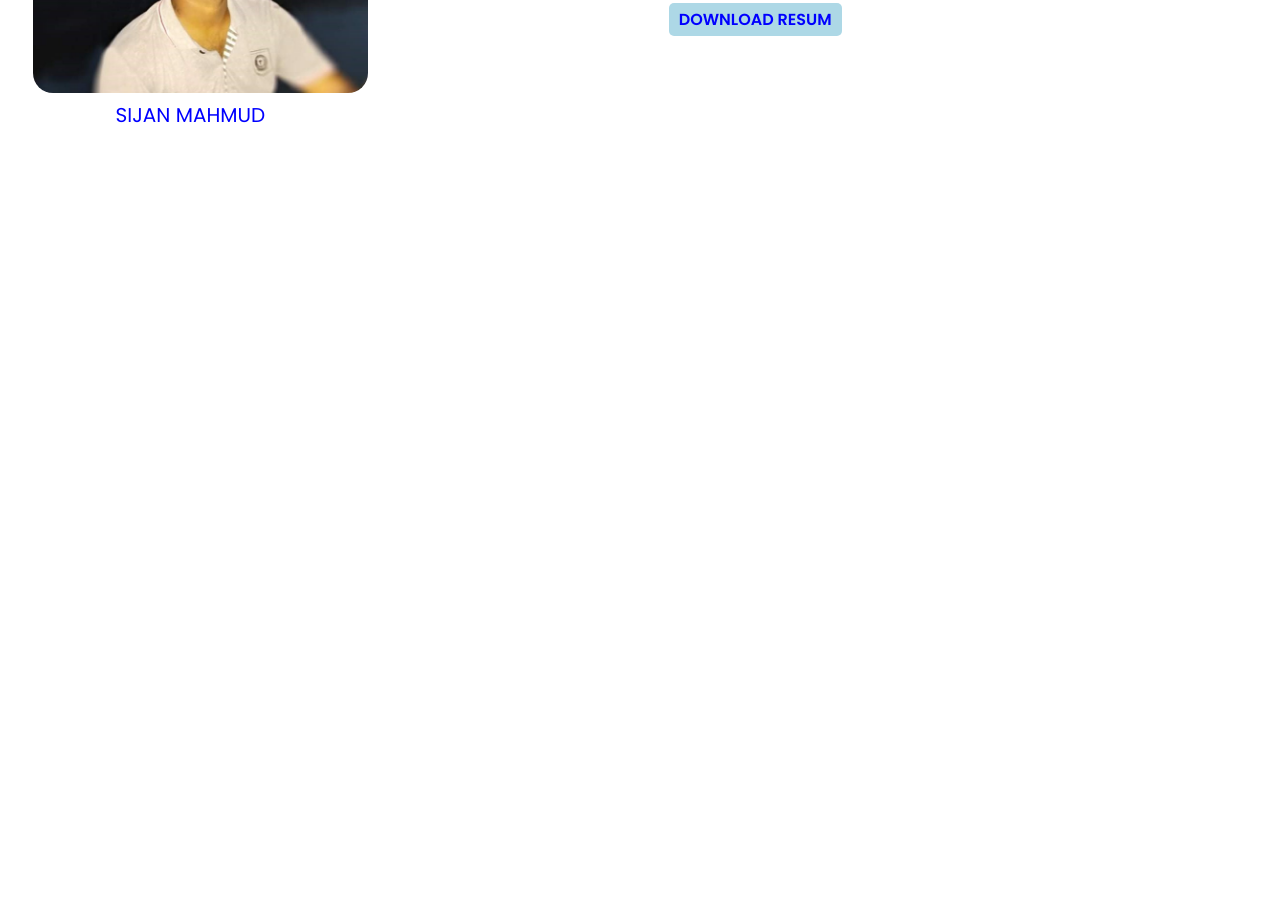
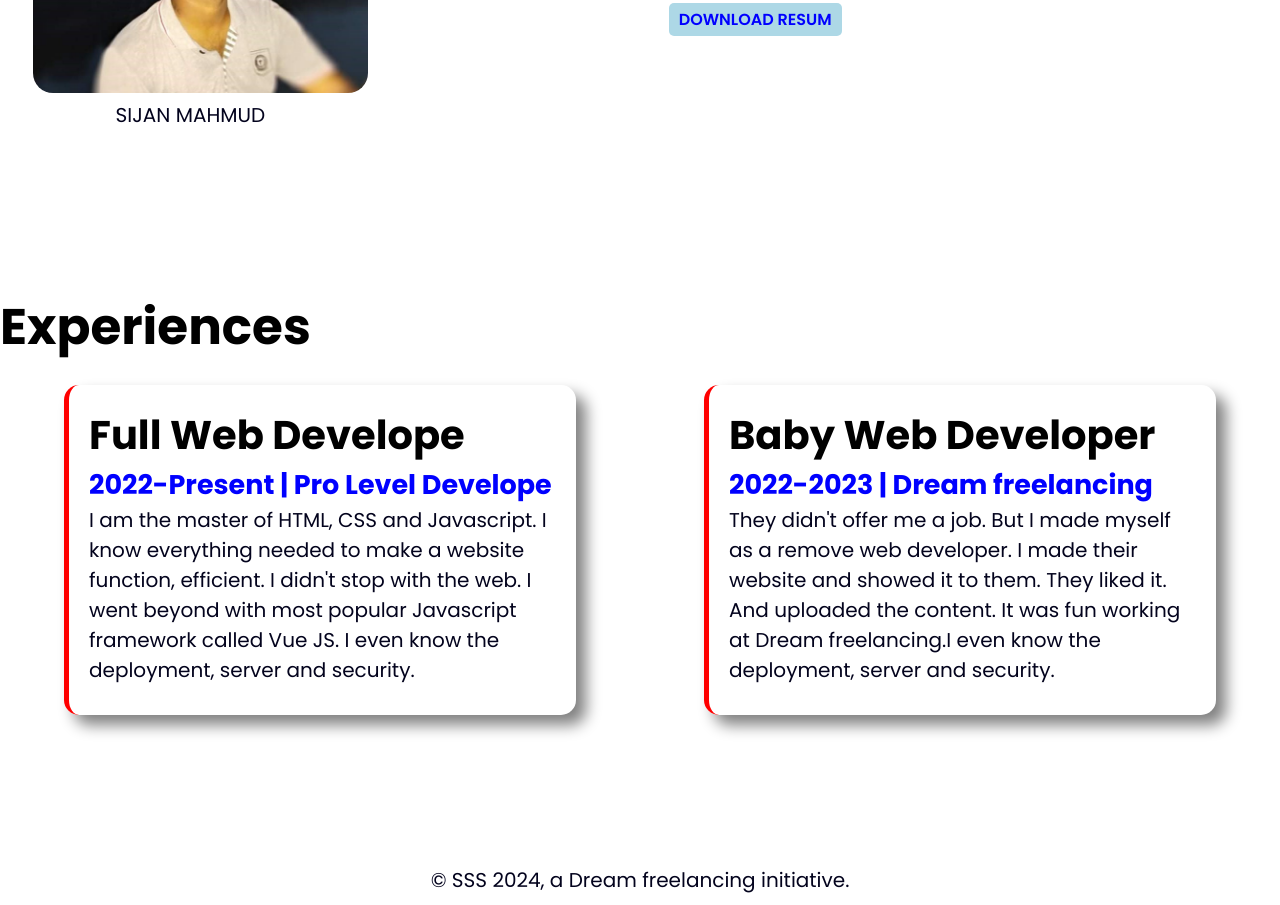
Before and after one commit to dreamfreelancing/secend-web-practic, a plain HTML site: page index.html in a window 1280 px wide. Shown: the part 900-1805 px from the top of the page. Before the commit the page ends 1190 px from the top, so only its background shows below. Drawn offline with Linux system fonts and the light colour scheme.

Commit message:
add footer

```diff
--- a/index.html
+++ b/index.html
@@ -41,5 +41,25 @@
         </div>
 
     </section>
+
+    <section class="box-area">
+        <h1>Experiences</h1>
+        <div class="box-item">
+            <div class="item">
+                <h2>Full Web Develope</h2>
+                <h3>2022-Present | Pro Level Develope</h3>
+                <p>I am the master of HTML, CSS and Javascript. I know everything needed to make a website function, efficient. I didn't stop with the web. I went beyond with most popular Javascript framework called Vue JS. I even know the deployment, server and security.</p>
+            </div>
+            <div class="item">
+                <h2>Baby Web Developer</h2>
+                <h3>2022-2023 | Dream freelancing</h3>
+                <p>They didn't offer me a job. But I made myself as a remove web developer. I made their website and showed it to them. They liked it. And uploaded the content. It was fun working at Dream freelancing.I even know the deployment, server and security.</p>
+            </div>
+
+        </div>
+    </section>
+    <footer>
+        <p class="p">© SSS 2024, a Dream freelancing initiative.</p>
+    </footer>
 </body>
 </html>
--- a/style.css
+++ b/style.css
@@ -19,7 +19,7 @@ h3{
 }
 p{
     font-size:20px;
-    color: blue;
+    color: rgb(3, 3, 29);
     margin-bottom: 10px;
 }
 span{
@@ -68,3 +68,25 @@ p.title-2 {
     margin-right: 288px;
     text-align: center;
 }
+.box-item{
+    display: flex;
+    margin-top: 20px;
+}
+.item{
+    width: 40%;
+    margin-left: 5%;
+    margin-right: 5%;
+    box-shadow: 10px 10px 15px gray;
+    padding: 20px;
+    border-radius: 15px;
+    border-left: 5px solid red
+}
+h3{
+    color: blue;
+}
+.box-area{
+    margin-bottom: 150px;
+}
+.p{
+    text-align: center;
+}
```
